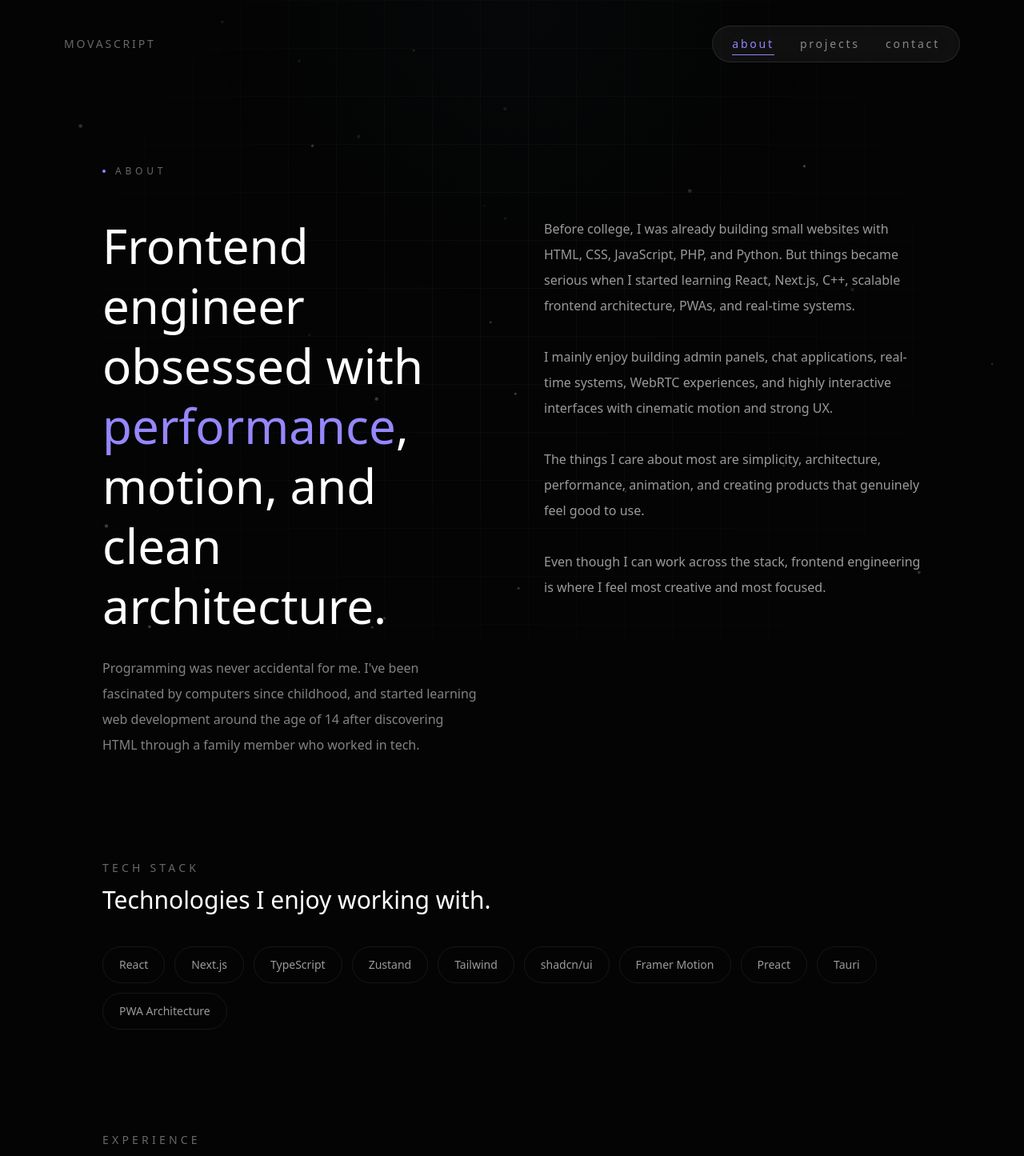
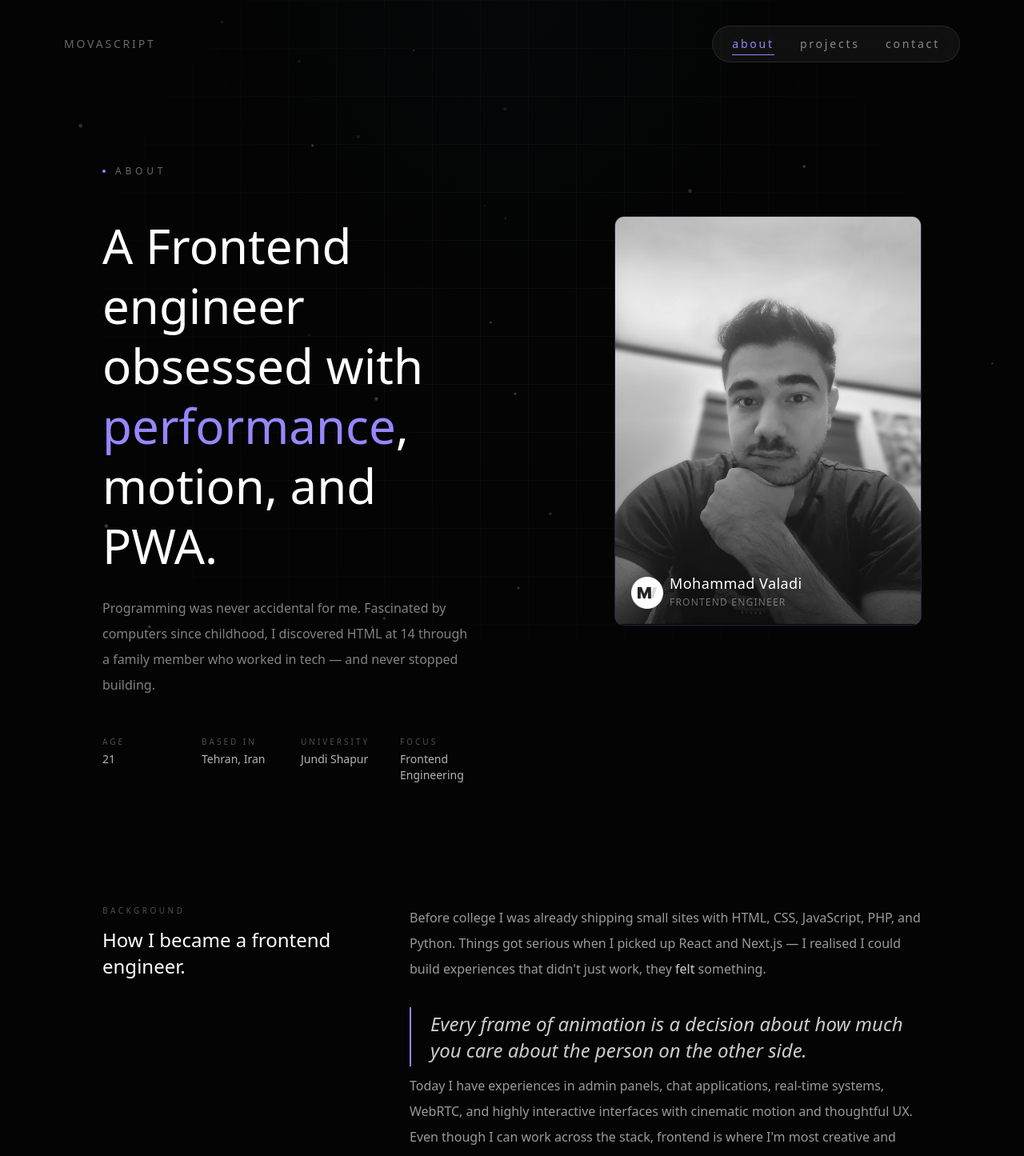
Before and after one commit to movascript/portfolio, a Next.js app: page /about in a window 1280 px wide. Shown: the top 1445 px of the page at 80% size. Built offline with nearby package versions, Linux system fonts and the light colour scheme.

Commit message:
♻️ about page refactored

```diff
--- a/app/about/page.tsx
+++ b/app/about/page.tsx
@@ -4,47 +4,137 @@ import GoHomeLink from "../components/go-home-link";
 import { PageTransition } from "../components/page-transition";
 import { Section } from "../components/section";
 
+function IdentityCard({ label, value }: { label: string; value: string }) {
+  return (
+    <div className="flex flex-col gap-1">
+      <span className="text-[10px] uppercase tracking-[0.3em] text-white/30">
+        {label}
+      </span>
+      <span className="text-sm text-white/70">{value}</span>
+    </div>
+  );
+}
+
+function PullQuote({ children }: { children: React.ReactNode }) {
+  return (
+    <blockquote
+      className="relative pl-6 py-1 border-l-2 my-2"
+      style={{ borderColor: "var(--accent)" }}
+    >
+      <p className="text-xl sm:text-2xl font-light leading-snug text-white/80 italic">
+        {children}
+      </p>
+    </blockquote>
+  );
+}
+
 export default function AboutPage() {
   return (
     <PageTransition>
       <Section title="about">
         <div className="space-y-32">
-          <div className="grid lg:grid-cols-2 gap-20">
-            <div className="space-y-6">
-              <h1 className="text-4xl sm:text-6xl font-light leading-tight">
-                Frontend engineer obsessed with{" "}
-                <span className="text-accent">performance</span>, motion, and
-                clean architecture.
-              </h1>
+          <div className="grid lg:grid-cols-2 gap-16 lg:gap-24 items-start">
+            <div className="space-y-10">
+              <div className="space-y-6">
+                <h1 className="text-4xl sm:text-6xl font-light leading-tight">
+                  A Frontend engineer obsessed with{" "}
+                  <span className="text-accent">performance</span>, motion, and
+                  PWA.
+                </h1>
 
-              <p className="text-white/50 leading-8">
-                Programming was never accidental for me. I've been fascinated by
-                computers since childhood, and started learning web development
-                around the age of 14 after discovering HTML through a family
-                member who worked in tech.
+                <p className="text-white/50 leading-8">
+                  Programming was never accidental for me. Fascinated by
+                  computers since childhood, I discovered HTML at 14 through a
+                  family member who worked in tech — and never stopped building.
+                </p>
+              </div>
+
+              <div
+                className="grid grid-cols-2 sm:grid-cols-4 gap-x-8 gap-y-6 pt-2 pb-6"
+                style={{ borderColor: "rgba(255,255,255,0.06)" }}
+              >
+                <IdentityCard label="Age" value="21" />
+                <IdentityCard label="Based in" value="Tehran, Iran" />
+                <IdentityCard label="University" value="Jundi Shapur" />
+                <IdentityCard label="Focus" value="Frontend Engineering" />
+              </div>
+            </div>
+
+            <div className="relative select-none">
+              <div
+                className="relative rounded-xl overflow-hidden aspect-3/4 w-full max-w-sm mx-auto lg:mx-0 lg:ml-auto"
+                style={{
+                  border: "1px solid rgba(149,135,253,0.18)",
+                  background: "#0c0c10",
+                }}
+              >
+                {/** biome-ignore lint/performance/noImgElement: <future> */}
+                <img
+                  src="/profile.jpg"
+                  alt="profile"
+                  className="object-cover grayscale"
+                />
+
+                <div
+                  className="absolute inset-0 pointer-events-none"
+                  style={{
+                    background:
+                      "linear-gradient(to top, rgba(4,4,4,0.70) 0%, transparent 50%)",
+                  }}
+                />
+
+                <div className="absolute bottom-5 left-5 right-5 flex justify-left items-end gap-2">
+                  <div className="w-10 h-10">
+                    {/** biome-ignore lint/performance/noImgElement: <future> */}
+                    <img
+                      src="/avatar.png"
+                      alt="avatar"
+                      className="object-cover"
+                    />
+                  </div>
+                  <div>
+                    <p className="text-lg font-light tracking-wide">
+                      Mohammad Valadi
+                    </p>
+                    <p className="text-xs text-white/40 mt-0.5 uppercase tracking-widest">
+                      Frontend Engineer
+                    </p>
+                  </div>
+                </div>
+              </div>
+            </div>
+          </div>
+
+          <div className="grid lg:grid-cols-[1fr_2fr] gap-16 items-start">
+            <div className="lg:sticky lg:top-24 space-y-3">
+              <p className="text-[10px] uppercase tracking-[0.35em] text-white/30">
+                Background
               </p>
+              <h2 className="text-2xl font-light leading-snug">
+                How I became a frontend engineer.
+              </h2>
             </div>
 
             <div className="space-y-8 text-white/60 leading-8">
               <p>
-                Before college, I was already building small websites with HTML,
-                CSS, JavaScript, PHP, and Python. But things became serious when
-                I started learning React, Next.js, C++, scalable frontend
-                architecture, PWAs, and real-time systems.
+                Before college I was already shipping small sites with HTML,
+                CSS, JavaScript, PHP, and Python. Things got serious when I
+                picked up React and Next.js — I realised I could build
+                experiences that didn't just work, they{" "}
+                <em className="text-white/80 not-italic">felt</em> something.
               </p>
+
+              <PullQuote>
+                Every frame of animation is a decision about how much you care
+                about the person on the other side.
+              </PullQuote>
+
               <p>
-                I mainly enjoy building admin panels, chat applications,
-                real-time systems, WebRTC experiences, and highly interactive
-                interfaces with cinematic motion and strong UX.
-              </p>
-              <p>
-                The things I care about most are simplicity, architecture,
-                performance, animation, and creating products that genuinely
-                feel good to use.
-              </p>
-              <p>
-                Even though I can work across the stack, frontend engineering is
-                where I feel most creative and most focused.
+                Today I have experiences in admin panels, chat applications,
+                real-time systems, WebRTC, and highly interactive interfaces
+                with cinematic motion and thoughtful UX. Even though I can work
+                across the stack, frontend is where I'm most creative and most
+                focused.
               </p>
             </div>
           </div>
@@ -82,7 +172,6 @@ export default function AboutPage() {
                   key={experience.company}
                   className="pl-8 space-y-3 relative"
                 >
-                  {/* Accent left border */}
                   <div className="absolute left-0 top-0 bottom-0 w-px bg-linear-to-b from-accent to-[rgba(149,135,253,0.1)]" />
 
                   <div>
--- a/app/components/navbar.tsx
+++ b/app/components/navbar.tsx
@@ -14,9 +14,8 @@ export const Navbar = () => {
   const pathname = usePathname();
 
   return (
-    <header className="sticky top-0 z-50">
+    <header className="sticky top-0 z-50 select-none">
       <div className="flex justify-between items-center pt-8 px-6 sm:px-10 lg:px-20">
-        {/* Identity anchor */}
         <Link
           href="/"
           className="text-sm tracking-[0.2em] text-white/40 hover:text-white transition duration-300 uppercase"
--- a/app/layout.tsx
+++ b/app/layout.tsx
@@ -26,6 +26,7 @@ export default function RootLayout({
           color="#9587fd"
           showSpinner={false}
           shadow="0 0 10px #9587fd,0 0 5px #9587fd"
+          height={1}
         />
         <div className="absolute inset-0">
           <Background />
--- a/data/about.ts
+++ b/data/about.ts
@@ -4,11 +4,18 @@ export const technologies = [
   "TypeScript",
   "Zustand",
   "Tailwind",
-  "shadcn/ui",
+  "Shadcn/ui",
+  "Vite",
   "Framer Motion",
   "Preact",
   "Tauri",
-  "PWA Architecture",
+  "Zod",
+  "Express",
+  "WebRTC",
+  "WebScoket",
+  "PWA",
+  "Docker",
+  "Nginx",
 ];
 
 export const experiences = [
```
Also changed, not shown: public/avatar.png (added), public/profile.jpg (added).
